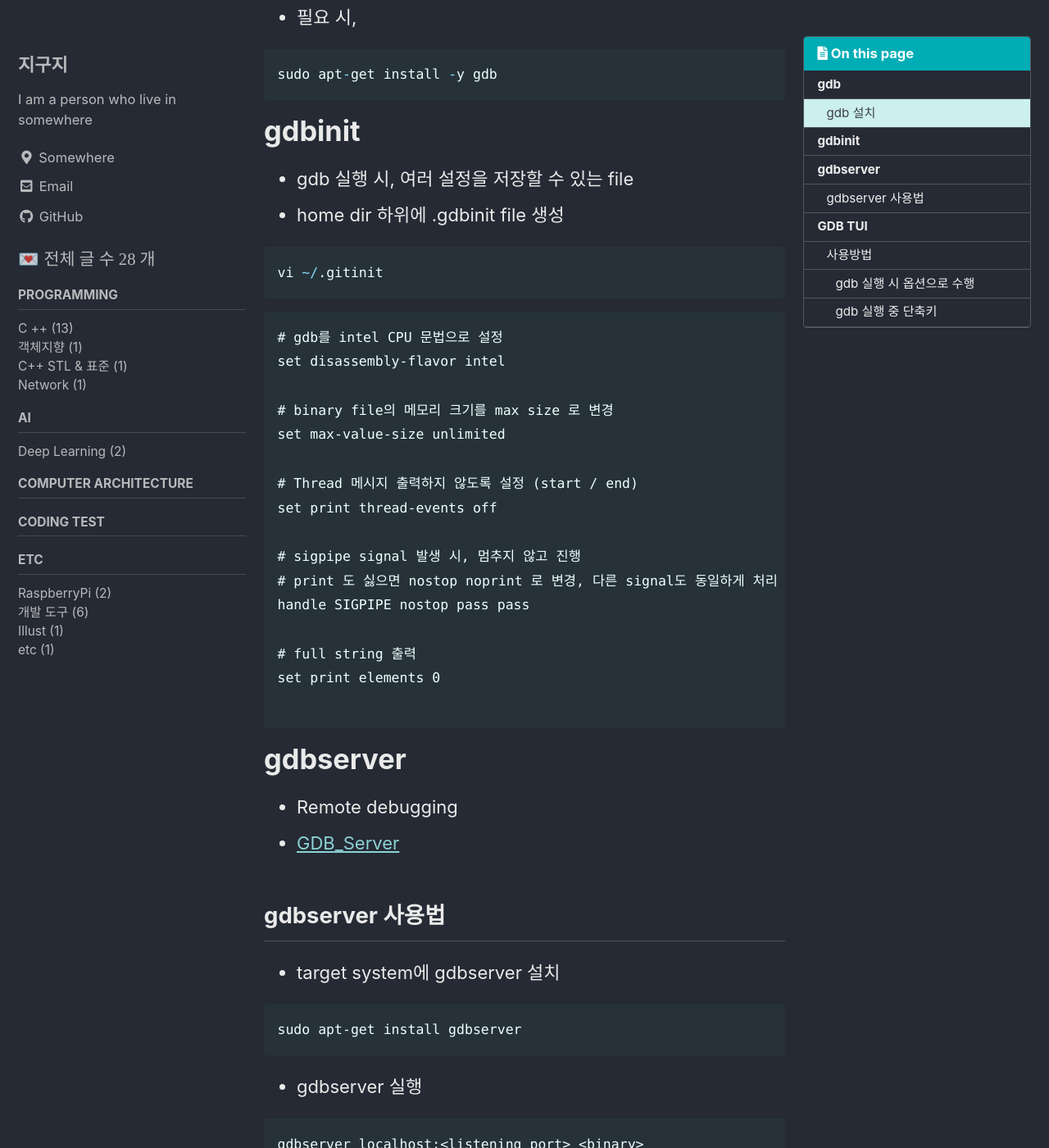
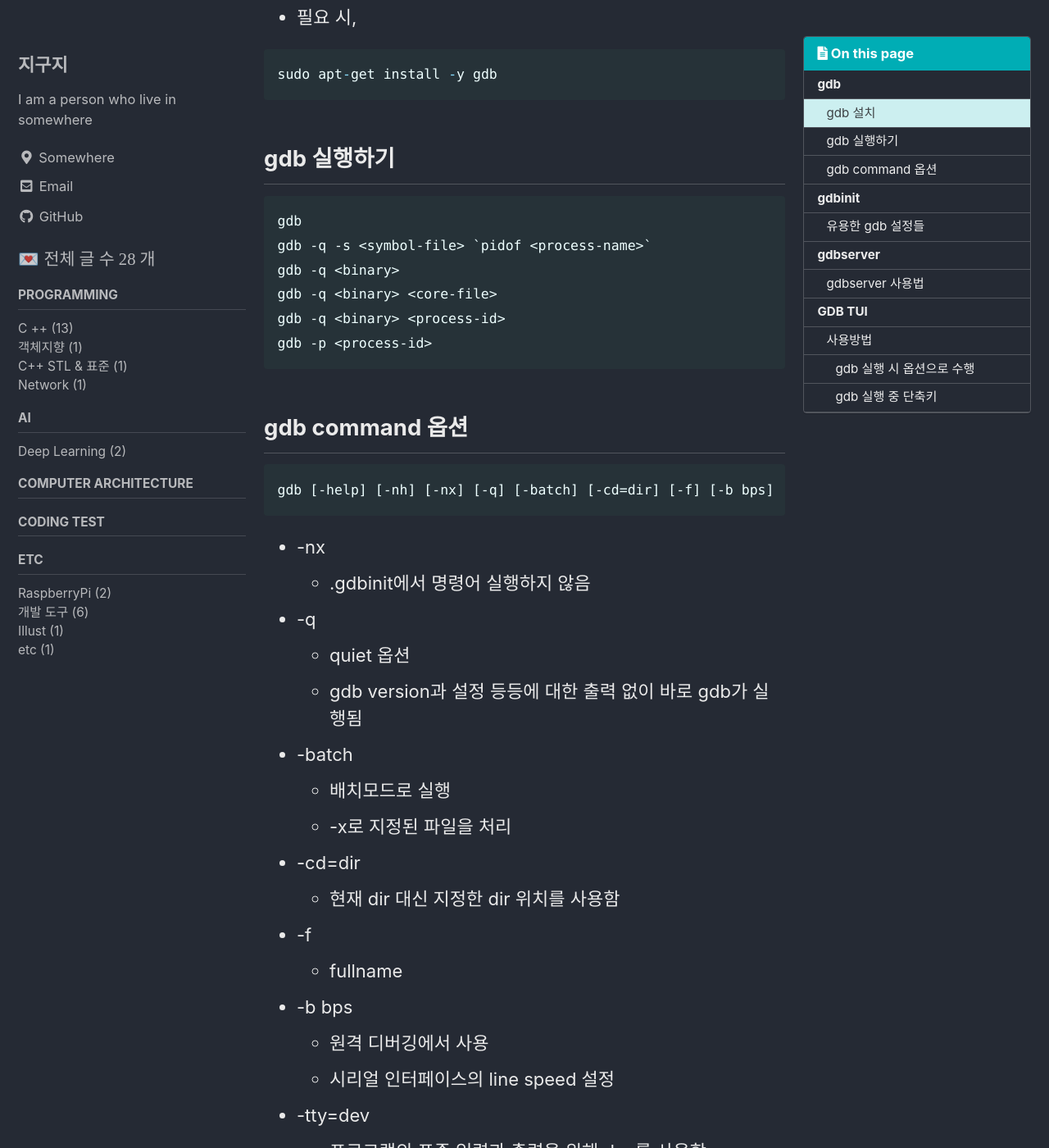
Before and after one commit to hyesuk-k/hyesuk-k.github.io, a Jekyll site: the page built from _posts/dev_utils/2021-10-15-gdb_settings.md, in a window 1280 px wide and 1400 px high, scrolled down 467 px. Shown: the whole window at 82% size. Built offline with Jekyll 4.4.1, drawn with Linux system fonts in a browser that asks for light colours; cached includes are drawn as plain includes; some of the changed text lies outside the part shown.

Commit message:
[gdb] gdb command 옵션 추가

````diff
--- a/_posts/dev_utils/2021-10-15-gdb_settings.md
+++ b/_posts/dev_utils/2021-10-15-gdb_settings.md
@@ -31,6 +31,46 @@ last_modified_at: 2021-10-21
 sudo apt-get install -y gdb
 ```
 
+## gdb 실행하기
+
+```
+gdb
+gdb -q -s <symbol-file> `pidof <process-name>`
+gdb -q <binary>
+gdb -q <binary> <core-file>
+gdb -q <binary> <process-id>
+gdb -p <process-id>
+```
+
+## gdb command 옵션
+
+```
+gdb [-help] [-nh] [-nx] [-q] [-batch] [-cd=dir] [-f] [-b bps] [-tty=dev] [-s symfile] [-e prog] [-se prog] [-c core] [-p procID] [-x cmds] [-d dir] [prog|prog procID|prog core]
+```
+* -nx
+  + .gdbinit에서 명령어 실행하지 않음
+
+* -q
+  + quiet 옵션
+  + gdb version과 설정 등등에 대한 출력 없이 바로 gdb가 실행됨
+
+* -batch
+  + 배치모드로 실행
+  + -x로 지정된 파일을 처리
+
+* -cd=dir
+  + 현재 dir 대신 지정한 dir 위치를 사용함
+
+* -f
+  + fullname
+
+* -b bps
+  + 원격 디버깅에서 사용
+  + 시리얼 인터페이스의 line speed 설정
+
+* -tty=dev
+  + 프로그램의 표준 입력과 출력을 위해 dev를 사용함
+
 # gdbinit
 
 * gdb 실행 시, 여러 설정을 저장할 수 있는 file
@@ -40,8 +80,10 @@ sudo apt-get install -y gdb
 vi ~/.gitinit
 ```
 
+## 유용한 gdb 설정들
+
 ```
-# gdb를 intel CPU 문법으로 설정
+# gdb를 intel CPU 문법으로 설정, AT&T 방식으로 분석하려면 intel 대신 at로 변경
 set disassembly-flavor intel
 
 # binary file의 메모리 크기를 max size 로 변경
@@ -58,6 +100,7 @@ handle SIGPIPE nostop pass pass
 set print elements 0
 
 ```
+
 
 # gdbserver
 
````
Also changed, not shown: other parts of _posts/dev_utils/2021-10-15-gdb_settings.md (+1 -1 lines).
